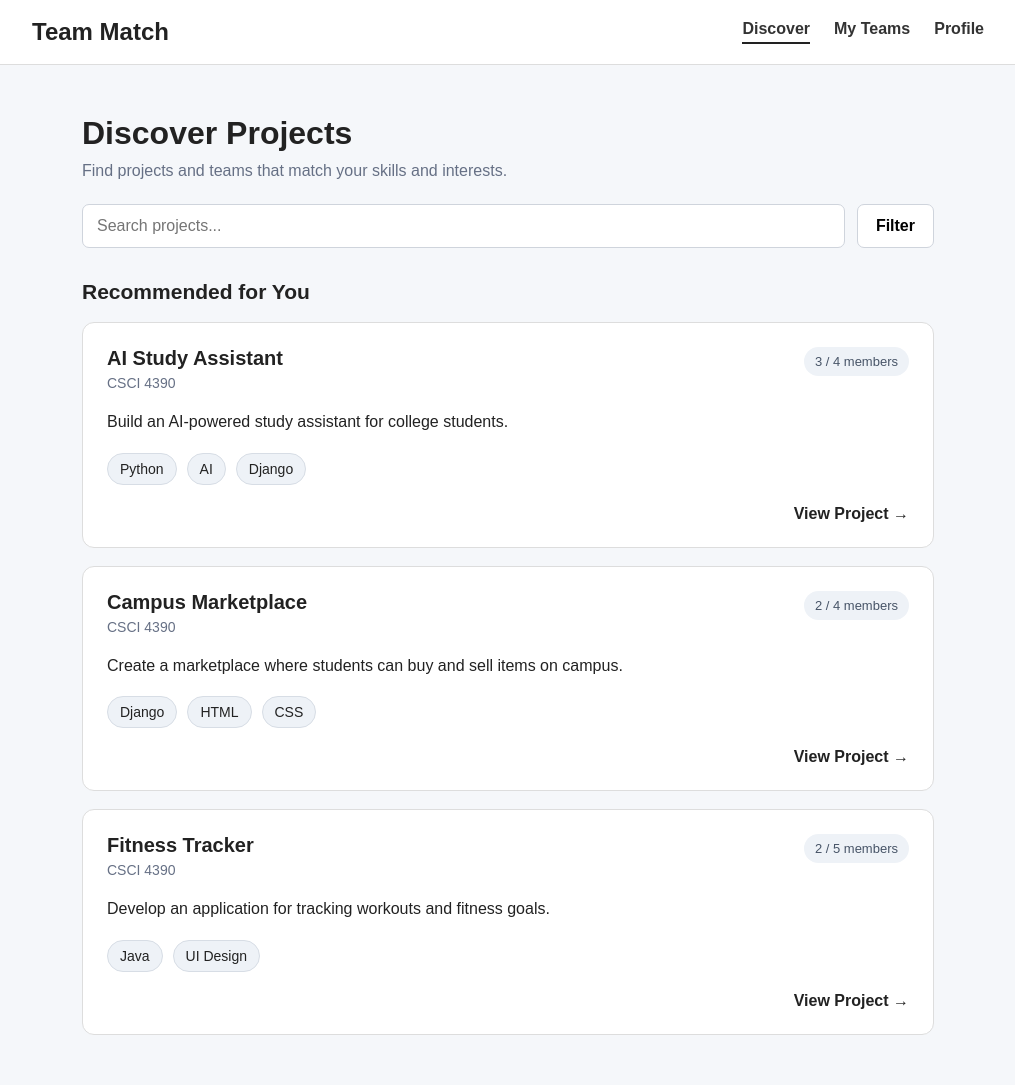
After one commit to Rafael-Lozoya-III/CS-senior-project, a Django app: page /discover/ in a window 1280 px wide. The commit adds this page. Shown: the whole page, without its empty margins (132-1147 px from the left). Run offline with Django 5.2, Linux system fonts and the light colour scheme; the visitor is signed in with stand-in values (Sample User, id 1).

Commit message:
Added project discovery page and search

```diff
--- /dev/null
+++ b/accounts/static/accounts/discover.js
@@ -0,0 +1,21 @@
+const searchInput = document.querySelector("#project-search");
+const projectCards = document.querySelectorAll(".searchable-project");
+const noResults = document.querySelector("#no-project-results");
+
+searchInput.addEventListener("input", () => {
+    const searchTerm = searchInput.value.toLowerCase().trim();
+    let visibleProjects = 0;
+
+    projectCards.forEach((card) => {
+        const projectText = card.textContent.toLowerCase();
+        const matches = projectText.includes(searchTerm);
+
+        card.hidden = !matches;
+
+        if (matches) {
+            visibleProjects++;
+        }
+    });
+
+    noResults.hidden = visibleProjects !== 0;
+});
--- a/accounts/static/accounts/style.css
+++ b/accounts/static/accounts/style.css
@@ -40,6 +40,12 @@ body {
     color: #333;
     text-decoration: none;
     font-weight: 600;
+}
+
+.nav-links a.active {
+    font-weight: 700;
+    border-bottom: 2px solid #222;
+    padding-bottom: 4px;
 }
 
 .nav-links a:hover {
@@ -295,3 +301,125 @@ body {
     font-size: 14px;
     margin: 0;
 }
+
+/* Discover */
+
+.discover-header {
+    margin-bottom: 24px;
+}
+
+.discover-tools {
+    display: flex;
+    gap: 12px;
+    margin-bottom: 32px;
+}
+
+.search-input {
+    flex: 1;
+    padding: 12px 14px;
+
+    border: 1px solid #cfd4dc;
+    border-radius: 7px;
+
+    font: inherit;
+    background: white;
+}
+
+.search-input:focus {
+    outline: 2px solid #aab7c8;
+    outline-offset: 1px;
+}
+
+.filter-button {
+    padding: 10px 18px;
+
+    border: 1px solid #cfd4dc;
+    border-radius: 7px;
+
+    background: white;
+    font: inherit;
+    font-weight: 600;
+    cursor: pointer;
+}
+
+.filter-button:hover {
+    background: #f5f5f5;
+}
+
+.section-title {
+    margin: 0 0 18px;
+    font-size: 21px;
+}
+
+.project-list {
+    display: flex;
+    flex-direction: column;
+    gap: 18px;
+}
+
+.project-card {
+    background: white;
+    border: 1px solid #ddd;
+    border-radius: 12px;
+    padding: 24px;
+}
+
+.project-card-header {
+    display: flex;
+    justify-content: space-between;
+    align-items: flex-start;
+    gap: 20px;
+}
+
+.project-card h2 {
+    margin: 0 0 5px;
+    font-size: 20px;
+}
+
+.project-course {
+    margin: 0;
+    color: #667085;
+    font-size: 14px;
+}
+
+.member-count {
+    background: #eef2f7;
+    border-radius: 20px;
+    padding: 7px 11px;
+
+    color: #475467;
+    font-size: 13px;
+    white-space: nowrap;
+}
+
+.project-description {
+    margin: 18px 0;
+    line-height: 1.6;
+}
+
+.project-footer {
+    display: flex;
+    justify-content: flex-end;
+    margin-top: 20px;
+}
+
+.project-link {
+    color: #222;
+    font-weight: 600;
+    text-decoration: none;
+}
+
+.project-link:hover {
+    text-decoration: underline;
+}
+
+.no-results {
+    background: white;
+    border: 1px solid #ddd;
+    border-radius: 12px;
+
+    padding: 28px;
+    text-align: center;
+
+    color: #667085;
+}
--- /dev/null
+++ b/accounts/templates/accounts/discover.html
@@ -0,0 +1,93 @@
+{% extends "base.html" %}
+
+{% load static %}
+
+{% block title %}Discover - Team Match{% endblock %}
+
+{% block content %}
+
+<div class="discover-header">
+    <h1 class="page-title">Discover Projects</h1>
+
+    <p class="page-subtitle">
+        Find projects and teams that match your skills and interests.
+    </p>
+</div>
+
+<div class="discover-tools">
+
+    <input
+        id="project-search"
+        class="search-input"
+        type="search"
+        placeholder="Search projects..."
+        autocompleted="off"
+    >
+
+    <button class="filter-button" type="button">
+        Filter
+    </button>
+
+</div>
+
+
+<h2 class="section-title">Recommended for You</h2>
+
+
+<div class="project-list">
+
+    {% for project in projects %}
+
+        <article class="project-card searchable-project">
+
+            <div class="project-card-header">
+
+                <div>
+                    <h2>{{ project.title }}</h2>
+                    <p class="project-course">{{ project.course }}</p>
+                </div>
+
+                <span class="member-count">
+                    {{ project.members }} / {{ project.max_members }} members
+                </span>
+
+            </div>
+
+
+            <p class="project-description">
+                {{ project.description }}
+            </p>
+
+
+            <div class="tags">
+
+                {% for skill in project.skills %}
+                    <span class="tag">{{ skill }}</span>
+                {% endfor %}
+
+            </div>
+
+
+            <div class="project-footer">
+
+                <a href="#" class="project-link">
+                    View Project →
+                </a>
+
+            </div>
+
+        </article>
+
+    {% endfor %}
+
+</div>
+
+<p id="no-project-results" class="no-results" hidden>
+    No projects match your search
+</p>
+
+{% endblock %}
+
+{% block scripts %}
+<script src="{% static 'accounts/discover.js' %}"></script>
+{% endblock %}
--- a/accounts/templates/base.html
+++ b/accounts/templates/base.html
@@ -24,9 +24,19 @@
             </a>
 
             <div class="nav-links">
-                <a href="#">Discover</a>
-                <a href="#">My Teams</a>
-                <a href="{% url 'profile' %}">Profile</a>
+                <a href="{% url 'discover' %}"
+                    class="{% if request.resolver_match.url_name == 'discover' %}active{% endif %}">
+                     Discover
+                </a>
+
+                <a href="#">
+                    My Teams
+                </a>
+
+                <a href="{% url 'profile' %}"
+                   class="{% if request.resolver_match.url_name == 'profile' or request.resolver_match.url_name == 'edit_profile' %}active{% endif %}">
+                    Profile
+                </a>
             </div>
 
         </div>
--- a/accounts/urls.py
+++ b/accounts/urls.py
@@ -6,4 +6,5 @@ from . import views
 urlpatterns = [
     path("profile/", views.profile, name="profile"),
     path("profile/edit/", views.edit_profile, name="edit_profile"),
+    path("discover/", views.discover, name="discover"),
 ]
--- a/accounts/views.py
+++ b/accounts/views.py
@@ -41,3 +41,38 @@ def edit_profile(request):
         "accounts/edit_profile.html",
         {"form": form},
     )
+
+@login_required
+def discover(request):
+    projects = [
+        {
+            "title": "AI Study Assistant",
+            "course": "CSCI 4390",
+            "description": "Build an AI-powered study assistant for college students.",
+            "skills": ["Python", "AI", "Django"],
+            "members": 3,
+            "max_members": 4,
+        },
+        {
+            "title": "Campus Marketplace",
+            "course": "CSCI 4390",
+            "description": "Create a marketplace where students can buy and sell items on campus.",
+            "skills": ["Django", "HTML", "CSS"],
+            "members": 2,
+            "max_members": 4,
+        },
+        {
+            "title": "Fitness Tracker",
+            "course": "CSCI 4390",
+            "description": "Develop an application for tracking workouts and fitness goals.",
+            "skills": ["Java", "UI Design"],
+            "members": 2,
+            "max_members": 5,
+        },
+    ]
+
+    return render(
+        request,
+        "accounts/discover.html",
+        {"projects": projects},
+    )
```
